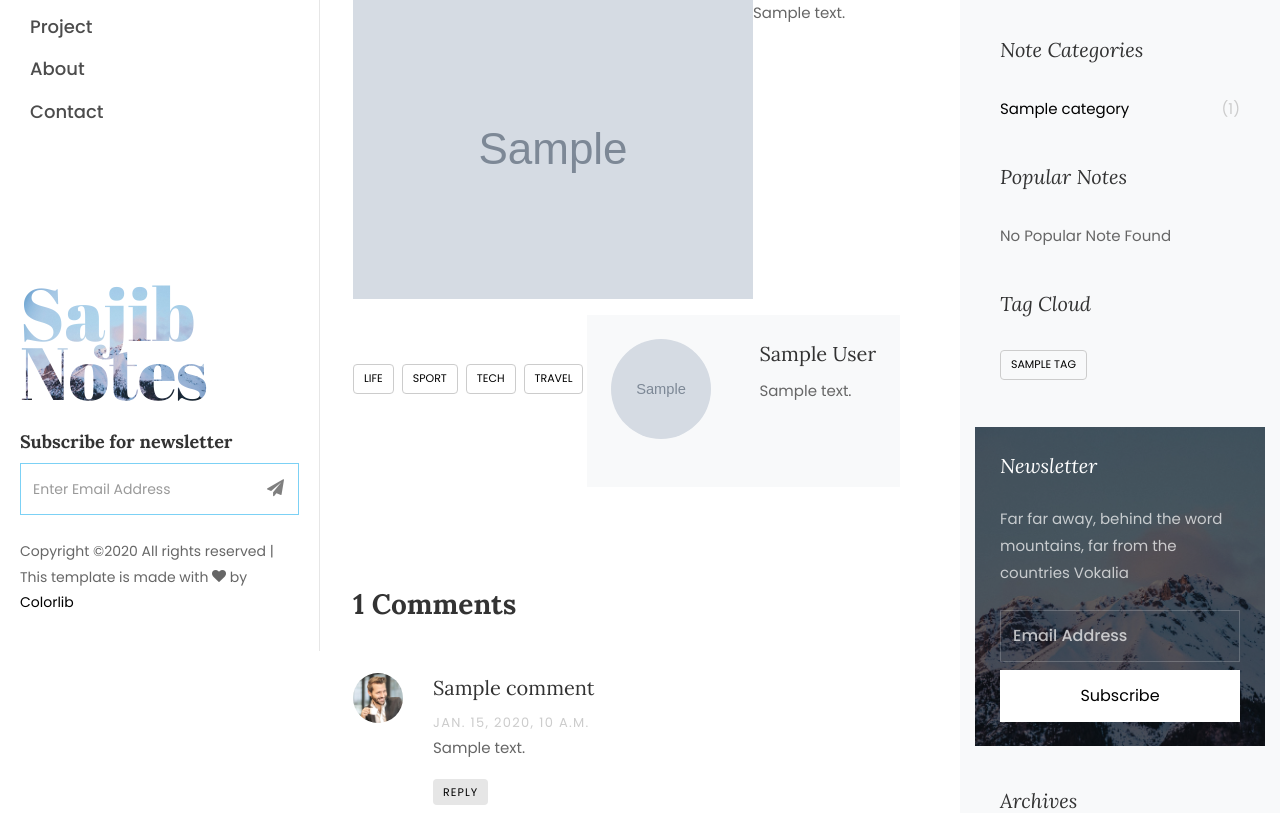
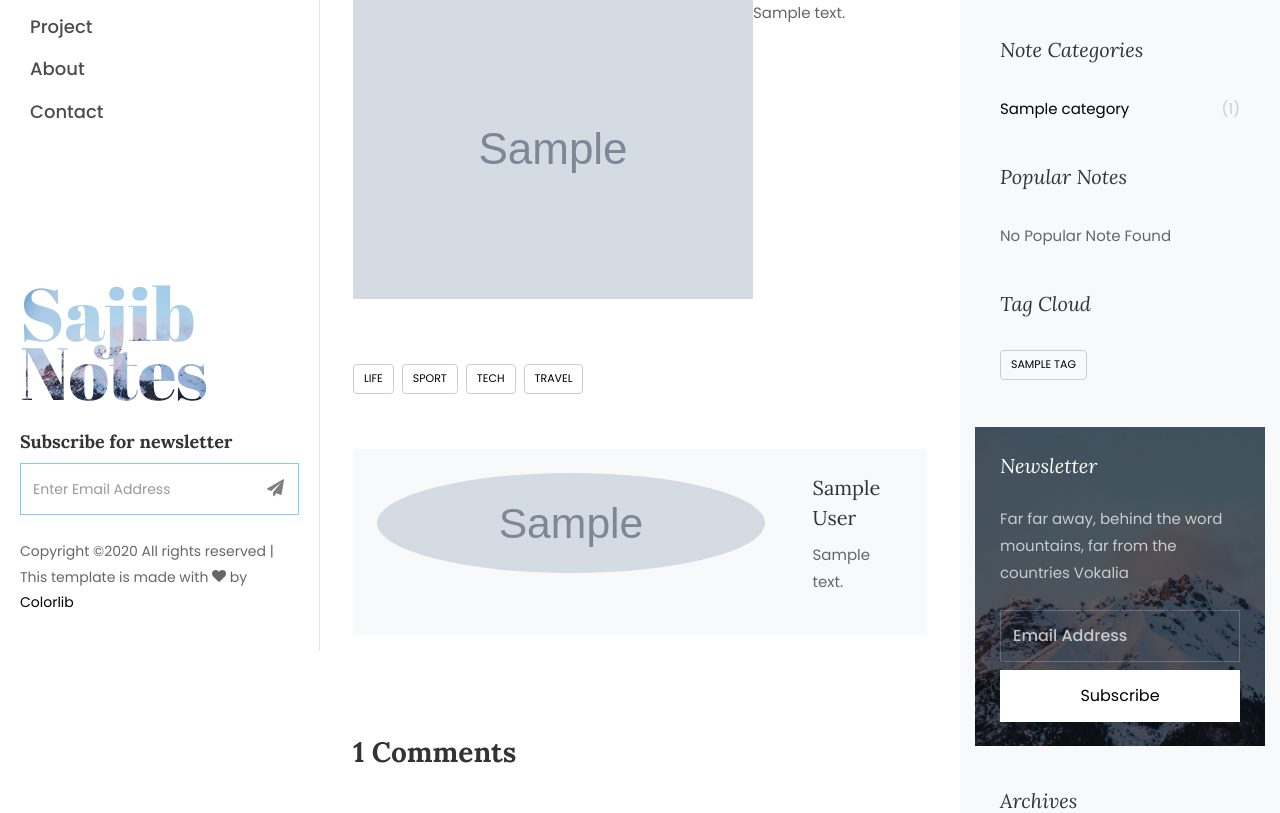
Before and after one commit to sajib1066/sajib-notes, a Django app: a page that uses templates/notes/details.html in a window 1280 px wide. Shown: the part 149-962 px from the top of the page. Run offline with Django 3.2, Linux system fonts and the light colour scheme; tables that the repository leaves empty hold one stand-in row (values such as "Sample post"); grey boxes marked "Sample" are stand-in pictures; some libraries are stand-ins or nearby versions; some web fonts are replaced.

Commit message:
set size of author profile photo

```diff
--- a/templates/notes/details.html
+++ b/templates/notes/details.html
@@ -28,7 +28,7 @@
 
 						<div class="about-author d-flex p-4 bg-light">
 							<div class="bio mr-5">
-								<img src="{{ note.author.photo.url }}" alt="Image placeholder" style="width: 100px; height: 100px;" class="img-fluid mb-4">
+								<img src="{{ note.author.photo.url }}" alt="Image placeholder" style="width: 500px; height: 100px;" class="img-fluid mb-4">
 							</div>
 							<div class="desc">
 								<h3>{{ note.author.name }}</h3>
--- a/templates/project/details.html
+++ b/templates/project/details.html
@@ -27,7 +27,7 @@
 
 						<div class="about-author d-flex p-4 bg-light">
 							<div class="bio mr-5">
-								<img src="{{ project.author.photo.url }}" alt="Image placeholder" style="width: 100px; height: 100px;" class="img-fluid mb-4">
+								<img src="{{ project.author.photo.url }}" alt="Image placeholder" style="width: 500px; height: 100px;" class="img-fluid mb-4">
 							</div>
 							<div class="desc">
 								<h3>{{ project.author.name }}</h3>
```
